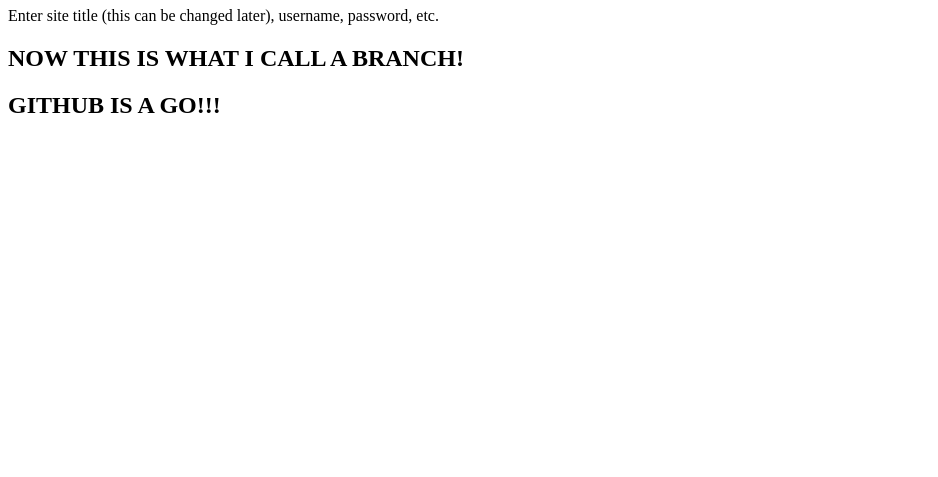
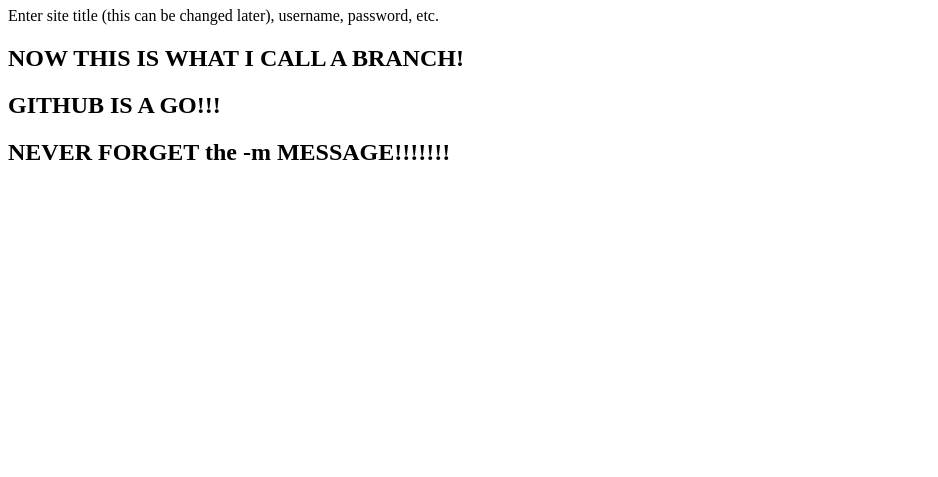
Before and after one commit to DozyJoe/gitlocal, a plain HTML site: page index.html in a window 1280 px wide. Shown: the part 323-800 px from the top of the page, without its empty margins (0-938 px from the left). Drawn offline with Linux system fonts and the light colour scheme.

Commit message:
Do not forget to add the message lol

```diff
--- a/index.html
+++ b/index.html
@@ -17,5 +17,6 @@
 		</p>
 		<h2>NOW THIS IS WHAT I CALL A BRANCH!</h2>
 		<h2>GITHUB IS A GO!!!</h2>
+		<h2>NEVER FORGET the -m MESSAGE!!!!!!!</h2>
     </body>
 </html>
```
